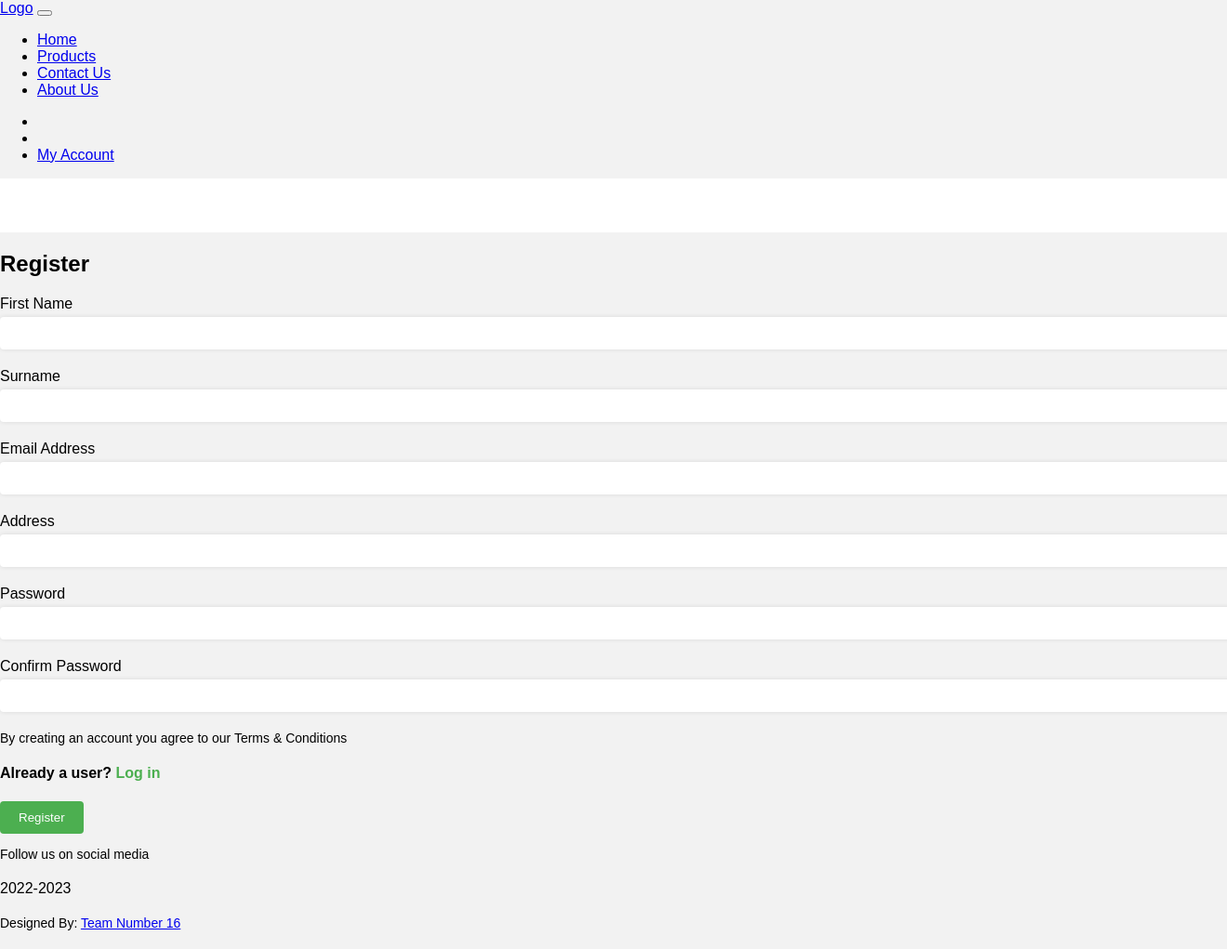
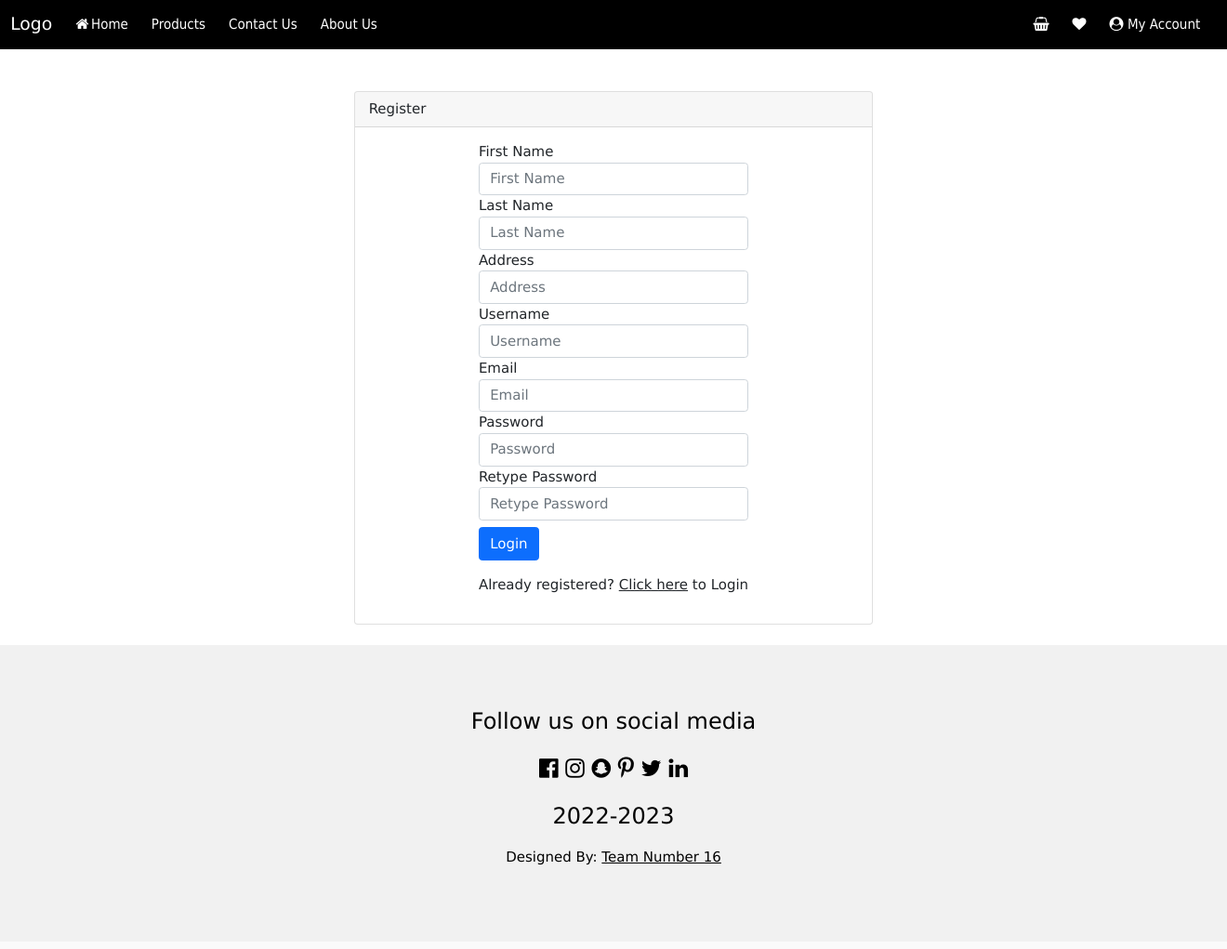
Before and after one commit to AdamMorris668/Group-16-TeamProject, a PHP site: page /register.php in a window 1320 px wide; the page is wider, and only the part inside the window is pictured. Shown: that part at 93% size. After the commit the page ends 931 px from the top of that part, so only its background shows below. Run offline with PHP 8.4, Linux system fonts and the light colour scheme.

Commit message:
Changes made to the register form

```diff
--- a/SRC/register.php
+++ b/SRC/register.php
@@ -1,108 +1,147 @@
 <?php
-    require 'config.php';
-    if (isset($_SESSION["id"])) {
-        header("index.php");
+include 'connect_db.php';
+
+$conn = getDatabase();
+
+if (isset($_POST["user_firstname"]) && isset($_POST["user_lastname"]) && isset($_POST["username"]) && isset($_POST["email"]) && isset($_POST["password"]) && isset($_POST["retypepassword"])) {
+    require_once('connect_db.php');
+
+    // Check if filled
+    $success = true;
+    if (strlen($_POST["user_firstname"]) == 0) {
+      $success = false;
+    }
+    if (strlen($_POST["user_lastname"]) == 0) {
+      $success = false;
+    }
+    if (strlen($_POST["user_address"]) == 0) {
+      $success = false;
+    }
+    if (strlen($_POST["username"]) == 0) {
+      $success = false;
+    }
+    if (strlen($_POST["email"]) == 0) {
+      $success = false;
+    }
+    if (strlen($_POST["password"]) == 0) {
+      $success = false;
+    }
+    if (!strlen($_POST["retypepassword"])) {
+      $success = false;
     }
 
-    if (isset($_POST['Submit'])) {
-        require_once('config.php');
 
-        $email = $password = $confirm_pass = $firstname = $lastname = $address = $user_designation ='';
+    if (!$success) {
+      echo "<div class='alert alert-danger'><h1>Error</h1><p>All fields must be filled out</p></h1></div>";
+    } else {
+      // Pass check
+      if ($_POST["password"] != $_POST["retypepassword"]) {
+        echo "<script>alert('Passwords must match!')</script>";
+      } else {
 
+        $fname = $_POST['user_firstname'];
+        $lname = $_POST['user_lastname'];
+        $address = $_POST['user_address'];
+        $username = $_POST['username'];
         $email = $_POST['email'];
-        $firstname = $_POST['fname'];
-        $lastname = $_POST['lname'];
-        $address = $_POST['address'];
         $password = $_POST['password'];
-        $confirmPassword = $_POST['confirmPassword'];
-        $user_designation = 'customer';
+        $date = (date('Y-m-d'));
 
+        // Inserts the Registered User information to the database
+        try {
+          $stat = $conn->prepare("INSERT INTO user(user_firstname, user_lastname, user_address, username, email, password, join_date)
+        VALUES(:user_firstname, :user_lastname,:user_address, :username, :email, :password, :date)");
+          $stat->bindParam(':user_firstname', $fname, PDO::PARAM_STR, 20);
+          $stat->bindParam(':user_lastname', $lname, PDO::PARAM_STR, 20);
+          $stat->bindParam(':user_address', $address, PDO::PARAM_STR, 20);
+          $stat->bindParam(':username', $username, PDO::PARAM_STR, 20);
+          $stat->bindParam(':email', $email, PDO::PARAM_STR, 64);
+          // Hashes Password before joining the database
+          $hash = password_hash($password, PASSWORD_DEFAULT);
+          $stat->bindParam(':password', $hash, PDO::PARAM_STR);
+          $stat->bindParam(':date', $date, PDO::PARAM_STR);
+          $stat->execute();
 
-        $duplicate = mysqli_query($conn, "SELECT * FROM user WHERE user_email ='$email'");
-        if (mysqli_num_rows($duplicate)> 0) {
-            echo "<script> alert('Email has been taken'); </script>";
-        } elseif ($password == $confirmPassword)
-        { $password = md5($password);
+          echo "Congratulations! You are now registered.";
+          header("Location: ./index.php");
+        } catch (PDOexception $ex) {
+          echo "Sorry, a database error occurred! <br>";
+          echo "Error details: <em>" . $ex->getMessage() . "</em>";
+        }
+      }
+    }
+  }
 
-        $sql = "INSERT INTO user (user_firstname, user_lastname, user_email, user_password, user_address, user_designation)
-        VALUES ('$firstname', '$lastname', '$email', '$password', '$address', '$user_designation')";
-
-
-        $result = mysqli_query($conn, $sql);
-         if ($result) {
-            echo("User Registration Successful!");
-            header("Location: login.php");
-            exit();
-        }
-
-        }else if ($password != $confirmPassword) {
-          echo  "<script> alert('Please Make Sure the Passwords Match'); </script>";} }
 ?>
 
 <!DOCTYPE html>
 <html lang="en">
 
 <head>
-    <meta charset="UTF-8">
-    <meta http-equiv="X-UA-Compatible" content="IE=edge">
-    <meta name="viewport" content="width=device-width, initial-scale=1.0">
-    <link rel="stylesheet" href="formsstyle.css">
+  <title>TT | My WishList</title>
+  <link rel="stylesheet" type="text/css" href="css/style.css">
+  <meta charset="utf-8">
+  <meta name="viewport" content="width=device-width, initial-scale=1">
+  <link href="https://cdn.jsdelivr.net/npm/bootstrap@5.0.2/dist/css/bootstrap.min.css" rel="stylesheet" integrity="sha384-EVSTQN3/azprG1Anm3QDgpJLIm9Nao0Yz1ztcQTwFspd3yD65VohhpuuCOmLASjC" crossorigin="anonymous">
+  <link rel="stylesheet" href="https://www.w3schools.com/w3css/4/w3.css">
+  <link rel="stylesheet" href="https://fonts.googleapis.com/css?family=Lato">
+  <link rel="stylesheet" href="https://cdnjs.cloudflare.com/ajax/libs/font-awesome/4.7.0/css/font-awesome.min.css">
+  <script src="https://code.jquery.com/jquery-3.6.0.min.js"></script>
+  <script src="https://cdn.jsdelivr.net/npm/bootstrap@5.2.3/dist/js/bootstrap.bundle.min.js"></script>
+
+</head>
+  <body>
+    <!-- header goes here when header is ready -->
     <?php include 'header.php'; ?>
-</head>
 
-<body>
-
-    <section id="header">
-
-        <a href=""><img src="" class="" alt=""></a>
-    </section>
+    <div class="container">
+      <div class="card mx-auto mt-5 mb-4 w-50">
+        <div class="card-header">
+          Register
+        </div>
+        <div class="card-body d-flex flex-column align-items-center justify-content-center">
+          <form action="register.php" method="post">
+          <div class="form-group">
+              <label for="user_firstname">First Name</label>
+              <input type="user_firstname" class="form-control" name="user_firstname" placeholder="First Name" required>
+            </div>
+            <div class="form-group">
+              <label for="user_lastname">Last Name</label>
+              <input type="user_lastname" class="form-control" name="user_lastname" placeholder="Last Name" required>
+            </div>
+            <div class="form-group">
+              <label for="user_address">Address</label>
+              <input type="user_address" class="form-control" name="user_address" placeholder="Address" required>
+            </div>
+            <div class="form-group">
+              <label for="username">Username</label>
+              <input type="username" class="form-control" name="username" placeholder="Username" required>
+            </div>
+            <div class="form-group">
+              <label for="email">Email</label>
+              <input type="email" class="form-control" name="email" placeholder="Email" required>
+            </div>
+            <div class="form-group">
+              <label for="password">Password</label>
+              <input type="password" class="form-control" name="password" placeholder="Password" required>
+            </div>
+            <div class="form-group">
+              <label for="password">Retype Password</label>
+              <input type="password" class="form-control" name="retypepassword" placeholder="Retype Password" required>
+            </div>
+            <button type="submit" name="submit" value="Register" class="btn btn-primary btn-block mt-2">Login</button>
+            <div class="text-center mt-3">
+              <p>Already registered? <a href="login.php">Click here</a> to Login</p>
+            </div>
+          </form>
+        </div>
+      </div>
+    </div>
 
 
-    <div class="containerProduct">
-    <div class="pForm">
-        <form action="register.php" method="post">
-        <h2>Register</h2>
-    <div class="form-group3">
-        <label for="fname">First Name</label>
-            <input type="text" name="fname" id="fname" class="registerInput" required>
-    </div>
-
-    <div class="form-group3">
-            <label for="lsurname">Surname</label>
-                <input type="text" name="lname" id="lname" class="registerInput" required>
-    </div>
-
-    <div class="form-group3">
-            <label for="email">Email Address</label>
-                <input type="email" name="email" id="email" class="registerInput" required>
-    </div>
-
-    <div class="form-group3">
-            <label for="address">Address</label>
-                <input type="text" name="address" id="address" class="registerInput" required>
-    </div>
-
-    <div class="form-group3">
-        <label for="password1">Password</label>
-            <input type="password" name="password" id="password" class="registerInput" required>
-        </div>
-
-<div class="form-group3">
-    <label for="confirmPassword">Confirm Password</label>
-        <input type="password" name="confirmPassword" id="confirmPassword" class="registerInput" required>
-</div>
-
-<p>By creating an account you agree to our <a>Terms & Conditions</a></p>
-
-<div>
-<h4> Already a user? <a class="des" href="login.php">Log in</a>  </h4>
-</div>
-
-<button type="submit" class="buttonregister" name="Submit" value="Register"> Register </button>
 
 
-</form>
-    <script src="script.js"></script>
     <?php include 'footer.php'; ?>
 
-</body>
+  </body>
+</html>
```
